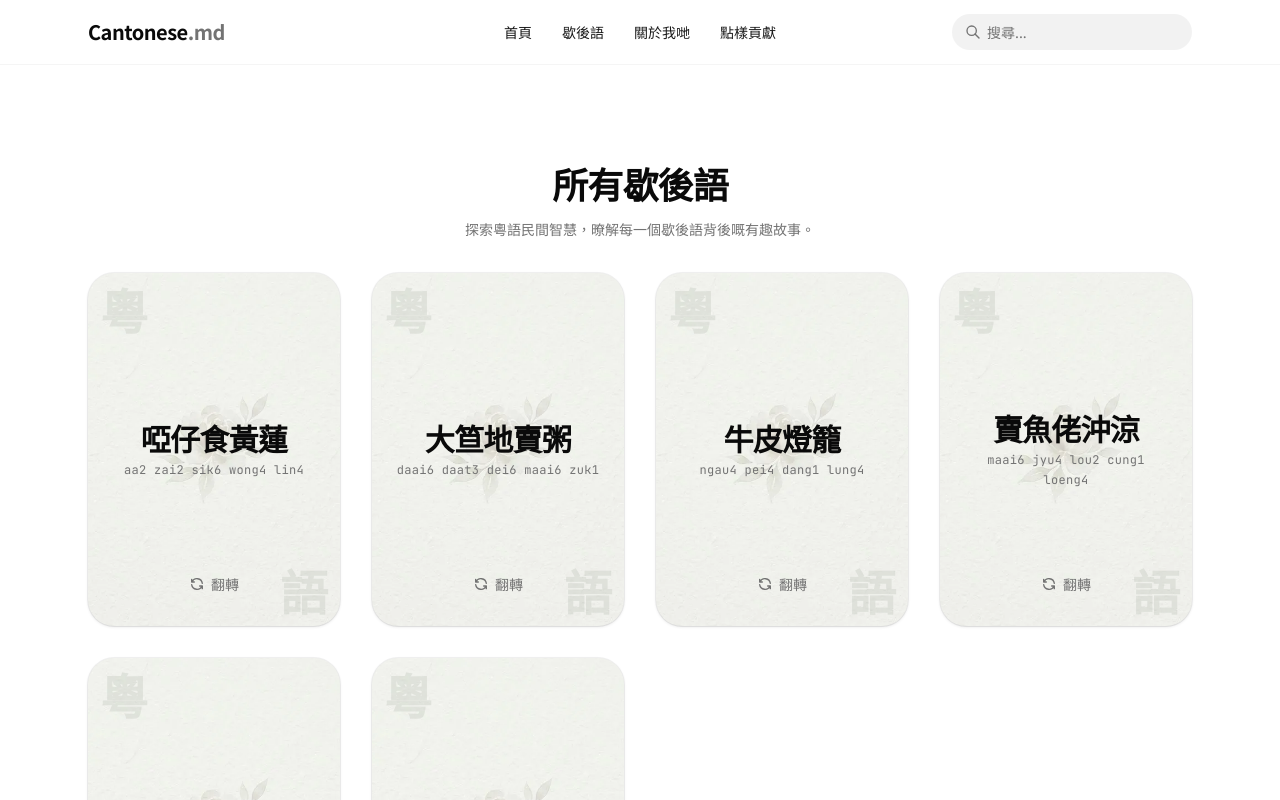
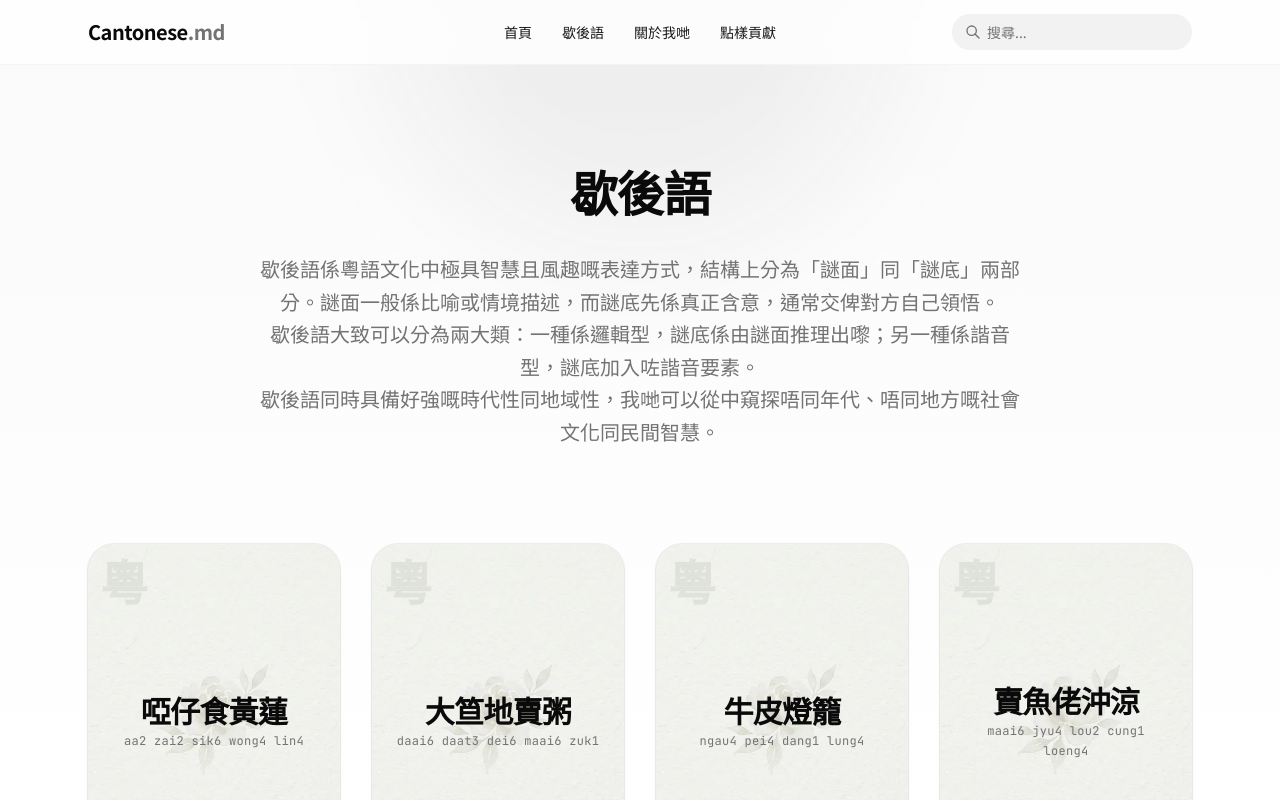
Before and after one commit to daimaruhk/Cantonese.md, a Next.js app: page /idioms in a window 1280 px wide. Shown: the top 800 px of the page. Built offline with nearby package versions, Linux system fonts and the light colour scheme.

Commit message:
feat: Improve hero section for idioms page

```diff
--- a/src/pages/idioms/index.tsx
+++ b/src/pages/idioms/index.tsx
@@ -1,5 +1,8 @@
 import type { GetStaticProps } from 'next';
 
+import { Typography } from '@/components/ui/Typography';
+import { Backdrop } from '@/components/Backdrop';
+import { Container } from '@/components/Container';
 import { Layout } from '@/components/Layout';
 import { Section } from '@/components/Section';
 import { IdiomCard } from '@/components/features/idioms/IdiomCard';
@@ -16,16 +19,27 @@ export default function IdiomsPage({ idioms }: IdiomsPageProps) {
       title="歇後語 | Cantonese.md"
       description="探索所有粵語歇後語，暸解背後嘅文化同民間智慧。"
     >
-      <Section
-        title="所有歇後語"
-        subtitle="探索粵語民間智慧，暸解每一個歇後語背後嘅有趣故事。"
-      >
+      <Section className="flex flex-col items-center gap-8">
+        <Backdrop />
+        <Typography variant="h1">歇後語</Typography>
+        <Typography
+          variant="lead"
+          className="text-center sm:max-w-4/5 md:max-w-3xl"
+        >
+          歇後語係粵語文化中極具智慧且風趣嘅表達方式，結構上分為「謎面」同「謎底」兩部分。謎面一般係比喻或情境描述，而謎底先係真正含意，通常交俾對方自己領悟。
+          <br />
+          歇後語大致可以分為兩大類：一種係邏輯型，謎底係由謎面推理出嚟；另一種係諧音型，謎底加入咗諧音要素。
+          <br />
+          歇後語同時具備好強嘅時代性同地域性，我哋可以從中窺探唔同年代、唔同地方嘅社會文化同民間智慧。
+        </Typography>
+      </Section>
+      <Container>
         <div className="grid grid-cols-2 gap-4 md:grid-cols-4 md:gap-8">
           {idioms.map((idiom) => (
             <IdiomCard key={idiom.id} idiom={idiom} />
           ))}
         </div>
-      </Section>
+      </Container>
     </Layout>
   );
 }
```
